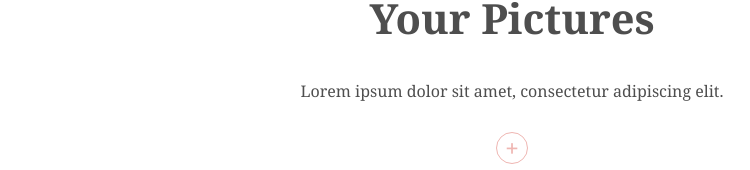
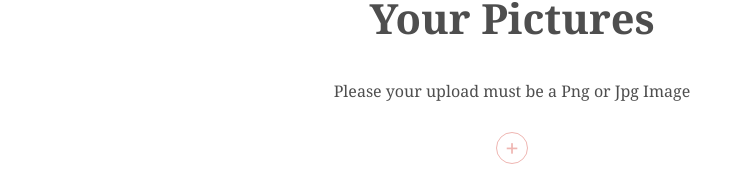
Before and after one commit to GideonOdiokine/Firegram, a React (Create React App) app: page / in a window 1280 px wide. Shown: the part 110-280 px from the top of the page, without its empty margins (128-878 px from the left). Built offline with nearby package versions, Linux system fonts and the light colour scheme; no server answers; the database is empty.

Commit message:
Paragraph text added to navbar

```diff
--- a/src/comps/Title.js
+++ b/src/comps/Title.js
@@ -1,13 +1,13 @@
-import React from 'react';
+import React from "react";
 
 const Title = () => {
   return (
     <div className="title">
       <h1>FireGram</h1>
       <h2>Your Pictures</h2>
-      <p>Lorem ipsum dolor sit amet, consectetur adipiscing elit.</p>
+      <p>Please your upload must be a Png or Jpg Image</p>
     </div>
-  )
-}
+  );
+};
 
 export default Title;
```
